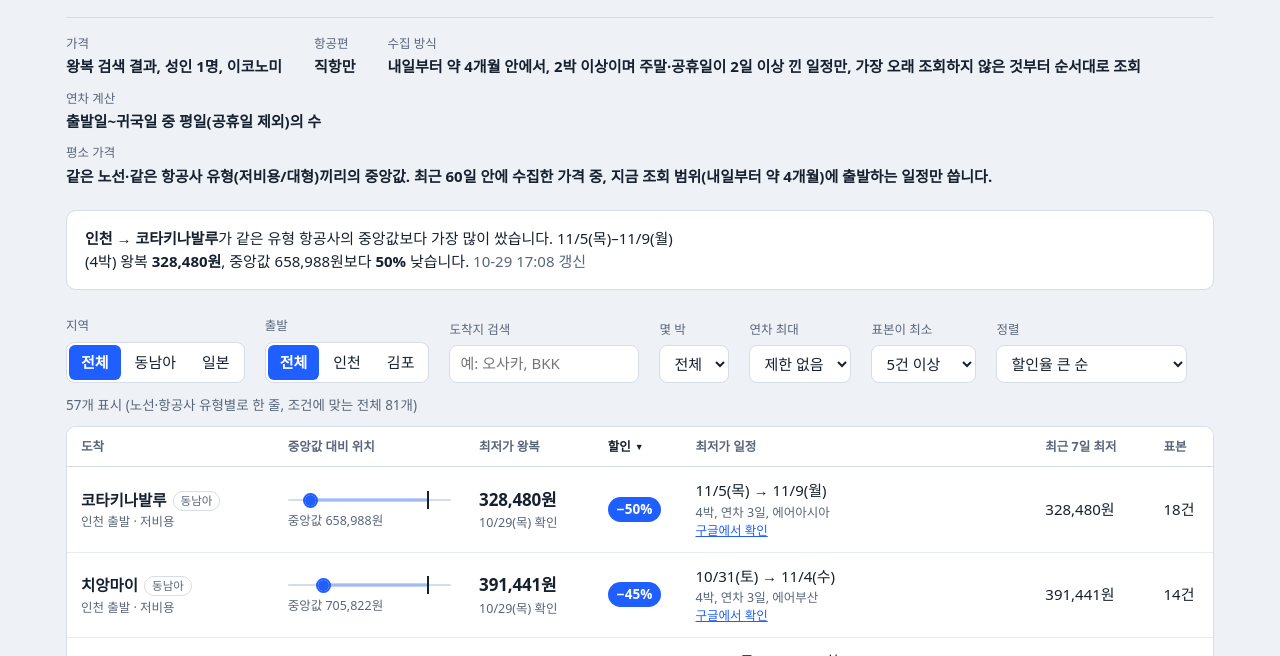
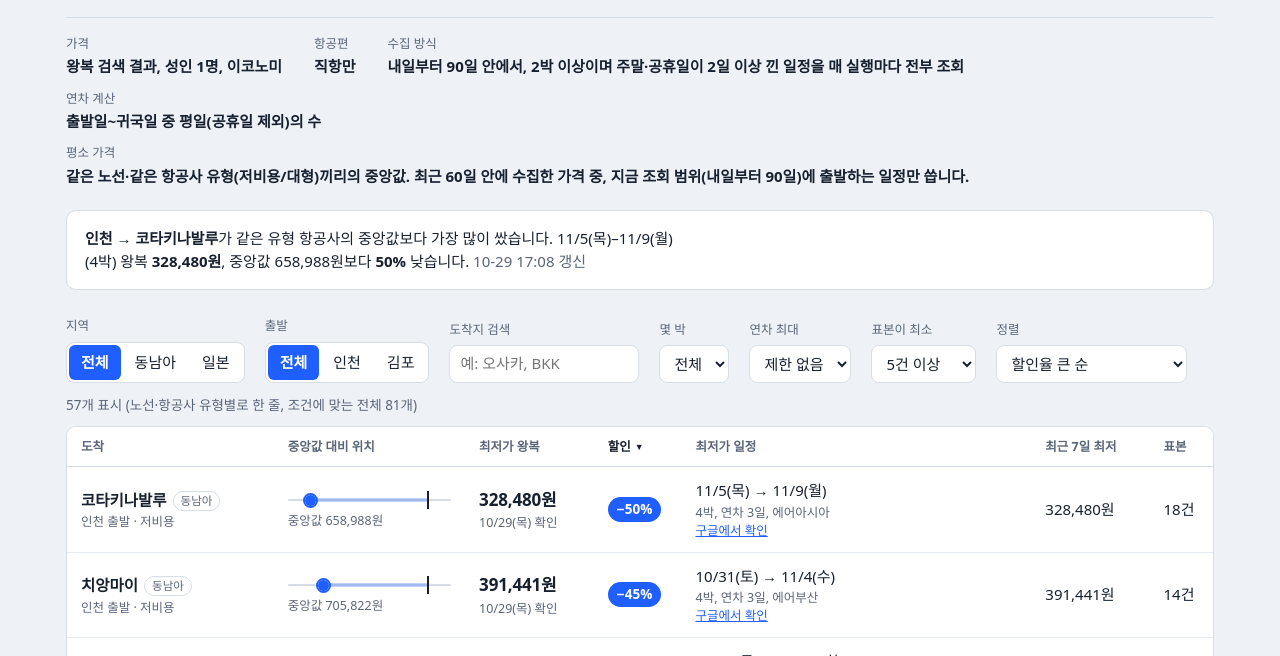
Before and after one commit to dochifree/flight-tracker, a plain HTML site: page index.html in a window 1280 px wide. Shown: the part 144-800 px from the top of the page. Drawn offline with Linux system fonts and the light colour scheme; a web font is replaced by a local one.

Commit message:
Update index.html

```diff
--- a/index.html
+++ b/index.html
@@ -157,9 +157,9 @@ footer a{color:inherit}
     <dl class="basis">
       <div><dt>가격</dt><dd>왕복 검색 결과, 성인 1명, 이코노미</dd></div>
       <div><dt>항공편</dt><dd>직항만</dd></div>
-      <div><dt>수집 방식</dt><dd>내일부터 약 4개월 안에서, 2박 이상이며 주말·공휴일이 2일 이상 낀 일정만, 가장 오래 조회하지 않은 것부터 순서대로 조회</dd></div>
+      <div><dt>수집 방식</dt><dd>내일부터 90일 안에서, 2박 이상이며 주말·공휴일이 2일 이상 낀 일정을 매 실행마다 전부 조회</dd></div>
       <div><dt>연차 계산</dt><dd>출발일~귀국일 중 평일(공휴일 제외)의 수</dd></div>
-      <div><dt>평소 가격</dt><dd>같은 노선·같은 항공사 유형(저비용/대형)끼리의 중앙값. 최근 60일 안에 수집한 가격 중, 지금 조회 범위(내일부터 약 4개월)에 출발하는 일정만 씁니다.</dd></div>
+      <div><dt>평소 가격</dt><dd>같은 노선·같은 항공사 유형(저비용/대형)끼리의 중앙값. 최근 60일 안에 수집한 가격 중, 지금 조회 범위(내일부터 90일)에 출발하는 일정만 씁니다.</dd></div>
     </dl>
   </header>
 
@@ -214,7 +214,7 @@ footer a{color:inherit}
       <li><strong>편도 2장 조합</strong>: 가는 편과 오는 편을 서로 다른(또는 같은) 항공사의 편도로 따로 사서 합친 가격입니다. 각각 따로 예매해야 하고, 한쪽이 취소·지연돼도 다른 쪽은 별개입니다. 항공사가 섞이면 비교 유형은 "혼합"으로 표시됩니다.</li>
       <li><strong>구글에서 확인</strong>: 같은 일정을 Google 항공권에서 바로 검색하는 링크입니다. 예약 전에 가격을 다시 확인하세요.</li>
       <li><strong>최저가</strong>: 수집한 가격 중 가장 싼 값입니다. 수집한 날의 가격이라 지금은 오르거나 매진됐을 수 있으니, 예약 전에 항공사 사이트에서 다시 확인하세요.</li>
-      <li><strong>중앙값</strong>: 같은 노선에서 같은 유형(저비용은 저비용끼리, 대형은 대형끼리)의 가격을 모은 가운데 값입니다. 선택한 박수·연차 조건과 상관없이 같은 기준으로 비교합니다. 4개월 안에서도 출발 시기(성수기·비수기)가 섞여 있어서, 비수기 날짜가 특히 싸게 보일 수 있습니다.</li>
+      <li><strong>중앙값</strong>: 같은 노선에서 같은 유형(저비용은 저비용끼리, 대형은 대형끼리)의 가격을 모은 가운데 값입니다. 선택한 박수·연차 조건과 상관없이 같은 기준으로 비교합니다. 90일 안에서도 출발 시기(성수기·비수기)가 섞여 있어서, 비수기 날짜가 특히 싸게 보일 수 있습니다.</li>
       <li><strong>표본</strong>: 그 노선에서 모은 가격의 개수입니다. 적을수록 비교가 덜 정확합니다.</li>
       <li>목록에 없는 노선은 직항이 없거나 아직 조회되지 않은 곳입니다.</li>
     </ul>
```
